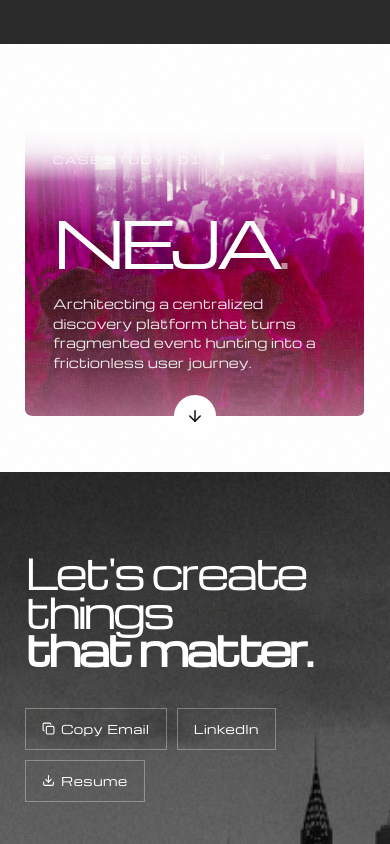
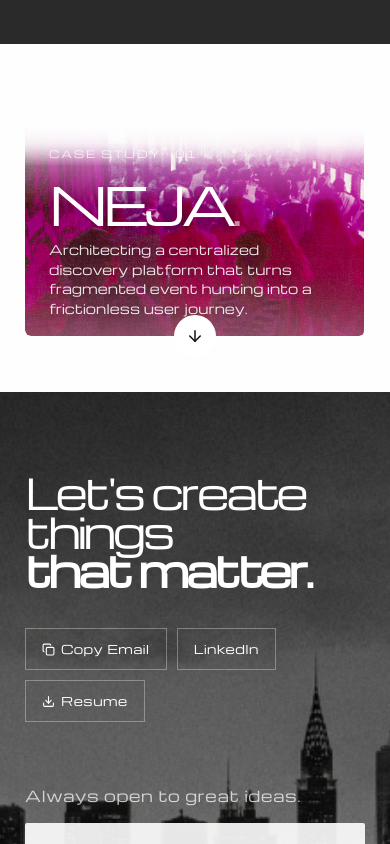
Before and after one commit to EolNuha/lela-portfolio, a Next.js app: page / in a window 390 px wide. Shown: the part 2016-2860 px from the top of the page. Built offline with nearby package versions, Linux system fonts and the light colour scheme.

Commit message:
changed the shape of the neja postcard

```diff
--- a/app/globals.css
+++ b/app/globals.css
@@ -198,7 +198,7 @@ footer a:hover { text-decoration: underline; }
   border: 0;
   box-shadow: none;
   color: white;
-  min-height: 320px;
+  min-height: 0;
   outline: none;
   overflow: visible;
   padding: 0;
@@ -212,11 +212,12 @@ footer a:hover { text-decoration: underline; }
   outline: none;
 }
 .project-mark-surface {
-  border-radius: 2%;
+  aspect-ratio: 16 / 10;
+  border-radius: 6px;
   isolation: isolate;
-  min-height: 320px;
+  min-height: 0;
   overflow: hidden;
-  padding: 36px 42px 48px;
+  padding: 28px 36px 40px;
   position: relative;
   width: 100%;
   z-index: 2;
@@ -245,9 +246,9 @@ footer a:hover { text-decoration: underline; }
   z-index: 0;
 }
 .project-mark:hover .project-mark-image { transform: scale(1.025); }
-.project-mark-content { display: flex; flex-direction: column; height: 100%; min-height: 248px; position: relative; z-index: 1; }
+.project-mark-content { display: flex; flex-direction: column; height: 100%; min-height: 0; position: relative; z-index: 1; }
 .project-mark-content > span { font-size: 10px; letter-spacing: .18em; opacity: .8; text-shadow: 0 1px 10px rgba(0,0,0,.45); }
-.project-mark h2 { font-size: clamp(64px, 9vw, 120px); font-weight: 500; letter-spacing: -.1em; line-height: .8; margin: 56px 0 36px; text-shadow: 0 2px 18px rgba(0,0,0,.4); }
+.project-mark h2 { font-size: clamp(52px, 7.5vw, 100px); font-weight: 500; letter-spacing: -.1em; line-height: .8; margin: 28px 0 20px; text-shadow: 0 2px 18px rgba(0,0,0,.4); }
 .project-mark h2 span { color: rgba(255,255,255,.55); }
 .project-mark p { font-size: 13px; line-height: 1.5; margin-top: auto; max-width: 270px; opacity: .88; text-shadow: 0 1px 10px rgba(0,0,0,.45); }
 .project-mark-arrow {
@@ -539,10 +540,10 @@ footer { align-items: center; background: transparent; border-top: 1px solid rgb
   .experience-trigger h3 { font-size: 16px; }
   .experience-description-inner { padding-left: 59px; padding-right: 0; }
   .project-card { display: flex; flex-direction: column; gap: 0; }
-  .project-mark { min-height: 280px; }
-  .project-mark-surface { min-height: 280px; padding: 28px 28px 44px; }
-  .project-mark-content { min-height: 220px; }
-  .project-mark h2 { margin: 48px 0 28px; }
+  .project-mark { min-height: 0; }
+  .project-mark-surface { aspect-ratio: 16 / 10; min-height: 0; padding: 22px 24px 36px; }
+  .project-mark-content { min-height: 0; }
+  .project-mark h2 { margin: 22px 0 16px; }
   .project-mark-arrow { bottom: 0; left: 50%; right: auto; top: auto; transform: translate(-50%, 50%) rotate(90deg); }
   .project-card.is-open .project-mark-arrow { background: #efefef; transform: translate(-50%, 50%) rotate(270deg); }
   .project-info { margin-top: -24px; max-width: 86%; }
```
